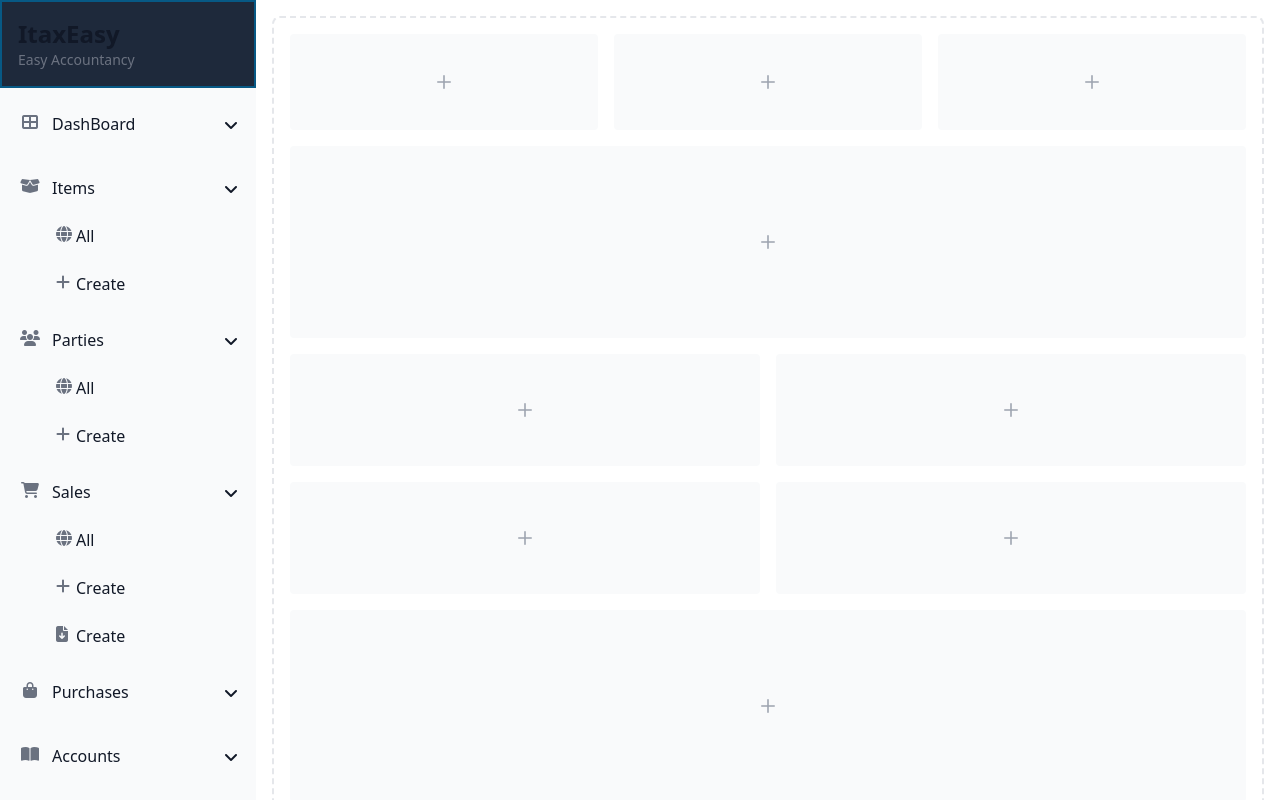
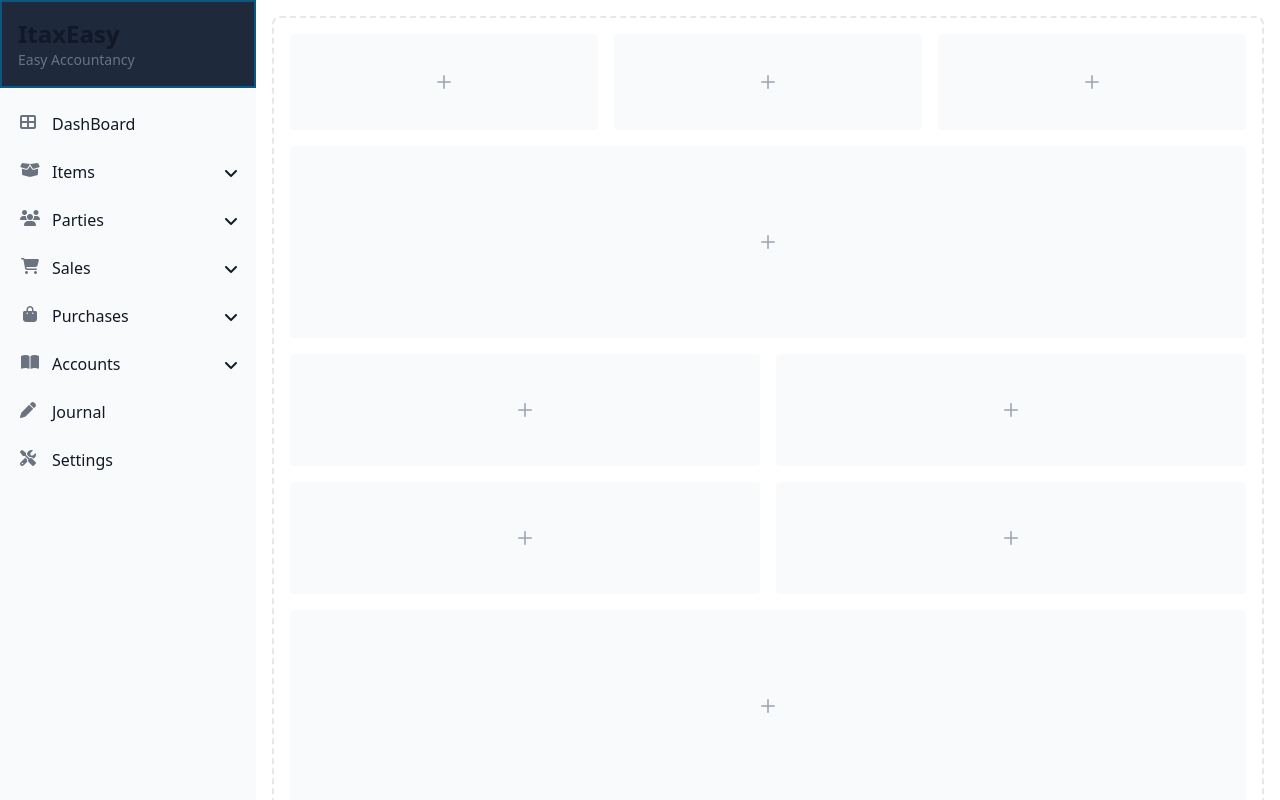
Before and after one commit to harshG775/dashboard, a React (Vite) app in the folder itaxeasy/: page / in a window 1280 px wide. Shown: the top 800 px of the page. Built offline with nearby package versions, Linux system fonts and the light colour scheme.

Commit message:
completing navbar

```diff
--- a/itaxeasy/src/layouts/sidebar/SideBar.jsx
+++ b/itaxeasy/src/layouts/sidebar/SideBar.jsx
@@ -1,4 +1,5 @@
 import React from "react";
+import { Link } from "react-router-dom";
 import { useState } from "react";
 
 const SidBarData = {
@@ -9,7 +10,8 @@ const SidBarData = {
     linkData:[
         {
             iconClassName:"fa-solid fa-table-cells-large",
-            title:"DashBoard"
+            title:"DashBoard",
+            link:"/"
         },
         {
             iconClassName:"fa-solid fa-box-open",
@@ -18,10 +20,12 @@ const SidBarData = {
                 {
                     iconClassName:"fa-solid fa-globe",
                     title:"All",
+                    link:"items/all",
                 },
                 {
                     iconClassName:"fa-solid fa-plus",
-                    title:"Create"
+                    title:"Create",
+                    link:"items/create",
                 }
             ]
 
@@ -33,10 +37,12 @@ const SidBarData = {
                 {
                     iconClassName:"fa-solid fa-globe",
                     title:"All",
+                    link:"party/all"
                 },
                 {
                     iconClassName:"fa-solid fa-plus",
-                    title:"Create"
+                    title:"Create",
+                    link:"party/create"
                 },
             ]
         },
@@ -47,14 +53,17 @@ const SidBarData = {
                 {
                     iconClassName:"fa-solid fa-globe",
                     title:"All",
+                    link:"sales/all"
                 },
                 {
                     iconClassName:"fa-solid fa-plus",
-                    title:"Create"
+                    title:"Create",
+                    link:"transactions/sales/create"
                 },
                 {
                     iconClassName:"fa-solid fa-file-arrow-down",
-                    title:"Create"
+                    title:"Create",
+                    link:"sales/return"
                 }
             ]
 
@@ -62,11 +71,41 @@ const SidBarData = {
         {
             iconClassName:"fa-solid fa-bag-shopping",
             title:"Purchases",
+            nestedData:[
+                {
+                    iconClassName:"fa-solid fa-globe",
+                    title:"All",
+                    link:"purchases/all"
+                },
+                {
+                    iconClassName:"fa-solid fa-plus",
+                    title:"Create",
+                    link:"transactions/purchases/create"
+                },
+                {
+                    iconClassName:"fa-solid fa-file-arrow-down",
+                    title:"Create",
+                    link:"purchases/return"
+                }
+            ]
 
         },
         {
             iconClassName:"fa-solid fa-book-open",
-            title:"Accounts"
+            title:"Accounts",
+            nestedData:[
+                {
+                    iconClassName:"fa-solid fa-globe",
+                    title:"All",
+                    link:"accounts/all"
+                },
+                {
+                    iconClassName:"fa-solid fa-plus",
+                    title:"Create",
+                    link:"accounts/create"
+                },
+
+            ]
 
         },
         {
@@ -102,7 +141,7 @@ export default function Sidebar() {
         <aside
             class={`${isMenuOpen?"":"-translate-x-full"} fixed top-0 left-0 z-40 w-64 h-screen transition-transform sm:translate-x-0`}
             id="sidebar-multi-level-sidebar" aria-label="Sidebar">
-            <div class="h-full  bg-gray-50 dark:bg-gray-800">
+            <div class="h-full overflow-y-auto bg-gray-50 dark:bg-gray-800">
 
                 <Logo/>
                 <SidebarLinks/>
@@ -130,10 +169,11 @@ function Logo() {
 }
 
 function SidebarLinks() {
-    const linkData = [
+    const linkData=[
         {
             iconClassName:"fa-solid fa-table-cells-large",
-            title:"DashBoard"
+            title:"DashBoard",
+            link:"/"
         },
         {
             iconClassName:"fa-solid fa-box-open",
@@ -142,10 +182,12 @@ function SidebarLinks() {
                 {
                     iconClassName:"fa-solid fa-globe",
                     title:"All",
+                    link:"items/all",
                 },
                 {
                     iconClassName:"fa-solid fa-plus",
-                    title:"Create"
+                    title:"Create",
+                    link:"items/create",
                 }
             ]
 
@@ -157,10 +199,12 @@ function SidebarLinks() {
                 {
                     iconClassName:"fa-solid fa-globe",
                     title:"All",
+                    link:"party/all"
                 },
                 {
                     iconClassName:"fa-solid fa-plus",
-                    title:"Create"
+                    title:"Create",
+                    link:"party/create"
                 },
             ]
         },
@@ -171,14 +215,17 @@ function SidebarLinks() {
                 {
                     iconClassName:"fa-solid fa-globe",
                     title:"All",
+                    link:"sales/all"
                 },
                 {
                     iconClassName:"fa-solid fa-plus",
-                    title:"Create"
+                    title:"Create",
+                    link:"transactions/sales/create"
                 },
                 {
                     iconClassName:"fa-solid fa-file-arrow-down",
-                    title:"Create"
+                    title:"Create",
+                    link:"sales/return"
                 }
             ]
 
@@ -186,116 +233,64 @@ function SidebarLinks() {
         {
             iconClassName:"fa-solid fa-bag-shopping",
             title:"Purchases",
+            nestedData:[
+                {
+                    iconClassName:"fa-solid fa-globe",
+                    title:"All",
+                    link:"purchases/all"
+                },
+                {
+                    iconClassName:"fa-solid fa-plus",
+                    title:"Create",
+                    link:"transactions/purchases/create"
+                },
+                {
+                    iconClassName:"fa-solid fa-file-arrow-down",
+                    title:"Create",
+                    link:"purchases/return"
+                }
+            ]
 
         },
         {
             iconClassName:"fa-solid fa-book-open",
-            title:"Accounts"
+            title:"Accounts",
+            nestedData:[
+                {
+                    iconClassName:"fa-solid fa-globe",
+                    title:"All",
+                    link:"accounts/all"
+                },
+                {
+                    iconClassName:"fa-solid fa-plus",
+                    title:"Create",
+                    link:"accounts/create"
+                },
+
+            ]
 
         },
         {
             iconClassName:"fa-solid fa-pen",
-            title:"Journal"
+            title:"Journal",
+            link:"/journal"
 
         },
         {
             iconClassName:"fa-solid fa-screwdriver-wrench",
-            title:"Settings"
+            title:"Settings",
+            link:"/setting"
 
         },
 
     ]
     return(
 
-        <ul class="space-y-2 font-medium sidBarLinks  px-3 py-4  h-full overflow-y-auto">
+        <ul class="space-y-2 font-medium sidBarLinks  px-3 py-4">
             {linkData.map((item,i)=>(
                 <SidebarLinkToggle item={item} key={i} />
 
             ))}
-            <li>
-                <a href="#" class="flex items-center p-2 text-gray-900 rounded-lg dark:text-white hover:bg-gray-100 dark:hover:bg-gray-700 group">
-                    <svg class="w-5 h-5 text-gray-500 transition duration-75 dark:text-gray-400 group-hover:text-gray-900 dark:group-hover:text-white" aria-hidden="true" xmlns="http://www.w3.org/2000/svg" fill="currentColor" viewBox="0 0 22 21">
-                        <path d="M16.975 11H10V4.025a1 1 0 0 0-1.066-.998 8.5 8.5 0 1 0 9.039 9.039.999.999 0 0 0-1-1.066h.002Z"/>
-                        <path d="M12.5 0c-.157 0-.311.01-.565.027A1 1 0 0 0 11 1.02V10h8.975a1 1 0 0 0 1-.935c.013-.188.028-.374.028-.565A8.51 8.51 0 0 0 12.5 0Z"/>
-                    </svg>
-                    <span class="ml-3">Dashboard</span>
-                </a>
-            </li>
-
-            <li>
-                <button type="button" class="flex items-center w-full p-2 text-base text-gray-900 transition duration-75 rounded-lg group hover:bg-gray-100 dark:text-white dark:hover:bg-gray-700" aria-controls="dropdown-example" data-collapse-toggle="dropdown-example">
-                        <svg class="flex-shrink-0 w-5 h-5 text-gray-500 transition duration-75 group-hover:text-gray-900 dark:text-gray-400 dark:group-hover:text-white" aria-hidden="true" xmlns="http://www.w3.org/2000/svg" fill="currentColor" viewBox="0 0 18 21">
-                            <path d="M15 12a1 1 0 0 0 .962-.726l2-7A1 1 0 0 0 17 3H3.77L3.175.745A1 1 0 0 0 2.208 0H1a1 1 0 0 0 0 2h.438l.6 2.255v.019l2 7 .746 2.986A3 3 0 1 0 9 17a2.966 2.966 0 0 0-.184-1h2.368c-.118.32-.18.659-.184 1a3 3 0 1 0 3-3H6.78l-.5-2H15Z"/>
-                        </svg>
-                        <span class="flex-1 ml-3 text-left whitespace-nowrap">E-commerce</span>
-                        <svg class="w-3 h-3" aria-hidden="true" xmlns="http://www.w3.org/2000/svg" fill="none" viewBox="0 0 10 6">
-                            <path stroke="currentColor" stroke-linecap="round" stroke-linejoin="round" stroke-width="2" d="m1 1 4 4 4-4"/>
-                        </svg>
-                </button>
-                <ul id="dropdown-example" class="hidden py-2 space-y-2">
-                        <li>
-                            <a href="#" class="flex items-center w-full p-2 text-gray-900 transition duration-75 rounded-lg pl-11 group hover:bg-gray-100 dark:text-white dark:hover:bg-gray-700">Products</a>
-                        </li>
-                        <li>
-                            <a href="#" class="flex items-center w-full p-2 text-gray-900 transition duration-75 rounded-lg pl-11 group hover:bg-gray-100 dark:text-white dark:hover:bg-gray-700">Billing</a>
-                        </li>
-                        <li>
-                            <a href="#" class="flex items-center w-full p-2 text-gray-900 transition duration-75 rounded-lg pl-11 group hover:bg-gray-100 dark:text-white dark:hover:bg-gray-700">Invoice</a>
-                        </li>
-                </ul>
-            </li>
-            <li>
-            <a href="#" class="flex items-center p-2 text-gray-900 rounded-lg dark:text-white hover:bg-gray-100 dark:hover:bg-gray-700 group">
-                <svg class="flex-shrink-0 w-5 h-5 text-gray-500 transition duration-75 dark:text-gray-400 group-hover:text-gray-900 dark:group-hover:text-white" aria-hidden="true" xmlns="http://www.w3.org/2000/svg" fill="currentColor" viewBox="0 0 18 18">
-                    <path d="M6.143 0H1.857A1.857 1.857 0 0 0 0 1.857v4.286C0 7.169.831 8 1.857 8h4.286A1.857 1.857 0 0 0 8 6.143V1.857A1.857 1.857 0 0 0 6.143 0Zm10 0h-4.286A1.857 1.857 0 0 0 10 1.857v4.286C10 7.169 10.831 8 11.857 8h4.286A1.857 1.857 0 0 0 18 6.143V1.857A1.857 1.857 0 0 0 16.143 0Zm-10 10H1.857A1.857 1.857 0 0 0 0 11.857v4.286C0 17.169.831 18 1.857 18h4.286A1.857 1.857 0 0 0 8 16.143v-4.286A1.857 1.857 0 0 0 6.143 10Zm10 0h-4.286A1.857 1.857 0 0 0 10 11.857v4.286c0 1.026.831 1.857 1.857 1.857h4.286A1.857 1.857 0 0 0 18 16.143v-4.286A1.857 1.857 0 0 0 16.143 10Z"/>
-                </svg>
-                <span class="flex-1 ml-3 whitespace-nowrap">Kanban</span>
-                <span class="inline-flex items-center justify-center px-2 ml-3 text-sm font-medium text-gray-800 bg-gray-100 rounded-full dark:bg-gray-700 dark:text-gray-300">Pro</span>
-            </a>
-            </li>
-            <li>
-            <a href="#" class="flex items-center p-2 text-gray-900 rounded-lg dark:text-white hover:bg-gray-100 dark:hover:bg-gray-700 group">
-                <svg class="flex-shrink-0 w-5 h-5 text-gray-500 transition duration-75 dark:text-gray-400 group-hover:text-gray-900 dark:group-hover:text-white" aria-hidden="true" xmlns="http://www.w3.org/2000/svg" fill="currentColor" viewBox="0 0 20 20">
-                    <path d="m17.418 3.623-.018-.008a6.713 6.713 0 0 0-2.4-.569V2h1a1 1 0 1 0 0-2h-2a1 1 0 0 0-1 1v2H9.89A6.977 6.977 0 0 1 12 8v5h-2V8A5 5 0 1 0 0 8v6a1 1 0 0 0 1 1h8v4a1 1 0 0 0 1 1h2a1 1 0 0 0 1-1v-4h6a1 1 0 0 0 1-1V8a5 5 0 0 0-2.582-4.377ZM6 12H4a1 1 0 0 1 0-2h2a1 1 0 0 1 0 2Z"/>
-                </svg>
-                <span class="flex-1 ml-3 whitespace-nowrap">Inbox</span>
-                <span class="inline-flex items-center justify-center w-3 h-3 p-3 ml-3 text-sm font-medium text-blue-800 bg-blue-100 rounded-full dark:bg-blue-900 dark:text-blue-300">3</span>
-            </a>
-            </li>
-            <li>
-            <a href="#" class="flex items-center p-2 text-gray-900 rounded-lg dark:text-white hover:bg-gray-100 dark:hover:bg-gray-700 group">
-                <svg class="flex-shrink-0 w-5 h-5 text-gray-500 transition duration-75 dark:text-gray-400 group-hover:text-gray-900 dark:group-hover:text-white" aria-hidden="true" xmlns="http://www.w3.org/2000/svg" fill="currentColor" viewBox="0 0 20 18">
-                    <path d="M14 2a3.963 3.963 0 0 0-1.4.267 6.439 6.439 0 0 1-1.331 6.638A4 4 0 1 0 14 2Zm1 9h-1.264A6.957 6.957 0 0 1 15 15v2a2.97 2.97 0 0 1-.184 1H19a1 1 0 0 0 1-1v-1a5.006 5.006 0 0 0-5-5ZM6.5 9a4.5 4.5 0 1 0 0-9 4.5 4.5 0 0 0 0 9ZM8 10H5a5.006 5.006 0 0 0-5 5v2a1 1 0 0 0 1 1h11a1 1 0 0 0 1-1v-2a5.006 5.006 0 0 0-5-5Z"/>
-                </svg>
-                <span class="flex-1 ml-3 whitespace-nowrap">Users</span>
-            </a>
-            </li>
-            <li>
-            <a href="#" class="flex items-center p-2 text-gray-900 rounded-lg dark:text-white hover:bg-gray-100 dark:hover:bg-gray-700 group">
-                <svg class="flex-shrink-0 w-5 h-5 text-gray-500 transition duration-75 dark:text-gray-400 group-hover:text-gray-900 dark:group-hover:text-white" aria-hidden="true" xmlns="http://www.w3.org/2000/svg" fill="currentColor" viewBox="0 0 18 20">
-                    <path d="M17 5.923A1 1 0 0 0 16 5h-3V4a4 4 0 1 0-8 0v1H2a1 1 0 0 0-1 .923L.086 17.846A2 2 0 0 0 2.08 20h13.84a2 2 0 0 0 1.994-2.153L17 5.923ZM7 9a1 1 0 0 1-2 0V7h2v2Zm0-5a2 2 0 1 1 4 0v1H7V4Zm6 5a1 1 0 1 1-2 0V7h2v2Z"/>
-                </svg>
-                <span class="flex-1 ml-3 whitespace-nowrap">Products</span>
-            </a>
-            </li>
-            <li>
-            <a href="#" class="flex items-center p-2 text-gray-900 rounded-lg dark:text-white hover:bg-gray-100 dark:hover:bg-gray-700 group">
-                <svg class="flex-shrink-0 w-5 h-5 text-gray-500 transition duration-75 dark:text-gray-400 group-hover:text-gray-900 dark:group-hover:text-white" aria-hidden="true" xmlns="http://www.w3.org/2000/svg" fill="none" viewBox="0 0 18 16">
-                    <path stroke="currentColor" stroke-linecap="round" stroke-linejoin="round" stroke-width="2" d="M1 8h11m0 0L8 4m4 4-4 4m4-11h3a2 2 0 0 1 2 2v10a2 2 0 0 1-2 2h-3"/>
-                </svg>
-                <span class="flex-1 ml-3 whitespace-nowrap">Sign In</span>
-            </a>
-            </li>
-            <li>
-            <a href="#" class="flex items-center p-2 text-gray-900 rounded-lg dark:text-white hover:bg-gray-100 dark:hover:bg-gray-700 group">
-                <svg class="flex-shrink-0 w-5 h-5 text-gray-500 transition duration-75 dark:text-gray-400 group-hover:text-gray-900 dark:group-hover:text-white" aria-hidden="true" xmlns="http://www.w3.org/2000/svg" fill="currentColor" viewBox="0 0 20 20">
-                    <path d="M5 5V.13a2.96 2.96 0 0 0-1.293.749L.879 3.707A2.96 2.96 0 0 0 .13 5H5Z"/>
-                    <path d="M6.737 11.061a2.961 2.961 0 0 1 .81-1.515l6.117-6.116A4.839 4.839 0 0 1 16 2.141V2a1.97 1.97 0 0 0-1.933-2H7v5a2 2 0 0 1-2 2H0v11a1.969 1.969 0 0 0 1.933 2h12.134A1.97 1.97 0 0 0 16 18v-3.093l-1.546 1.546c-.413.413-.94.695-1.513.81l-3.4.679a2.947 2.947 0 0 1-1.85-.227 2.96 2.96 0 0 1-1.635-3.257l.681-3.397Z"/>
-                    <path d="M8.961 16a.93.93 0 0 0 .189-.019l3.4-.679a.961.961 0 0 0 .49-.263l6.118-6.117a2.884 2.884 0 0 0-4.079-4.078l-6.117 6.117a.96.96 0 0 0-.263.491l-.679 3.4A.961.961 0 0 0 8.961 16Zm7.477-9.8a.958.958 0 0 1 .68-.281.961.961 0 0 1 .682 1.644l-.315.315-1.36-1.36.313-.318Zm-5.911 5.911 4.236-4.236 1.359 1.359-4.236 4.237-1.7.339.341-1.699Z"/>
-                </svg>
-                <span class="flex-1 ml-3 whitespace-nowrap">Sign Up</span>
-            </a>
-            </li>
         </ul>
     )
 }
@@ -306,23 +301,33 @@ function SidebarLinkToggle(prop) {
     const handleLinkClick = ()=>{
         setIsLinkOpen(prev=>!prev)
     }
-    console.log(typeof item.nestedData)
     return (
     <li>
-        <button onClick={handleLinkClick} type="button" class="flex items-center w-full p-2 text-base text-gray-900 transition duration-75 rounded-lg group hover:bg-gray-100 dark:text-white dark:hover:bg-gray-700" aria-controls="dropdown-example" data-collapse-toggle="dropdown-example">
+        {typeof(item.nestedData) != "object"?
+            <Link to={item.link} class="flex items-center p-2 text-gray-900 rounded-lg dark:text-white hover:bg-gray-100 dark:hover:bg-gray-700 group">
+                <i className={`${item.iconClassName}  flex-shrink-0 w-5 h-5 text-gray-500 transition duration-75 group-hover:text-gray-900 dark:text-gray-400 dark:group-hover:text-white`}></i>
+                <span class="flex-1 ml-3 whitespace-nowrap">
+                    {item.title}
+                    <br />
+                </span>
+            </Link>
+        :
+            <button onClick={handleLinkClick} type="button" class="flex items-center w-full p-2 text-base text-gray-900 transition duration-75 rounded-lg group hover:bg-gray-100 dark:text-white dark:hover:bg-gray-700" aria-controls="dropdown-example" data-collapse-toggle="dropdown-example">
                 <i className={`${item.iconClassName}  flex-shrink-0 w-5 h-5 text-gray-500 transition duration-75 group-hover:text-gray-900 dark:text-gray-400 dark:group-hover:text-white`}></i>
                 <span class="flex-1 ml-3 text-left whitespace-nowrap">
                     {item.title}
                 </span>
                 <i className="fa-solid fa-angle-down   w-3 h-3"></i>
-        </button>
-        <ul id="dropdown-example" class={`${isLinkOpen?"hidden":""} py-2 space-y-2`}>
+            </button>
+
+        }
+        <ul id="dropdown-example" class={`${isLinkOpen?"":"hidden"} py-2 space-y-2`}>
             {typeof(item.nestedData) == "object"? item?.nestedData?.map((e,i)=>(
                 <li key={i}>
-                    <a href="#" class="flex items-center w-full p-2 text-gray-900 transition duration-75 rounded-lg pl-11 group hover:bg-gray-100 dark:text-white dark:hover:bg-gray-700">
+                    <Link to={e.link} class="flex items-center w-full p-2 text-gray-900 transition duration-75 rounded-lg pl-11 group hover:bg-gray-100 dark:text-white dark:hover:bg-gray-700">
                     <i className={`${e.iconClassName}   flex-shrink-0 w-5 h-5 text-gray-500 transition duration-75 group-hover:text-gray-900 dark:text-gray-400 dark:group-hover:text-white`}></i>
                         {e.title}
-                    </a>
+                    </Link>
                 </li>
             )):""}
         </ul>
```
